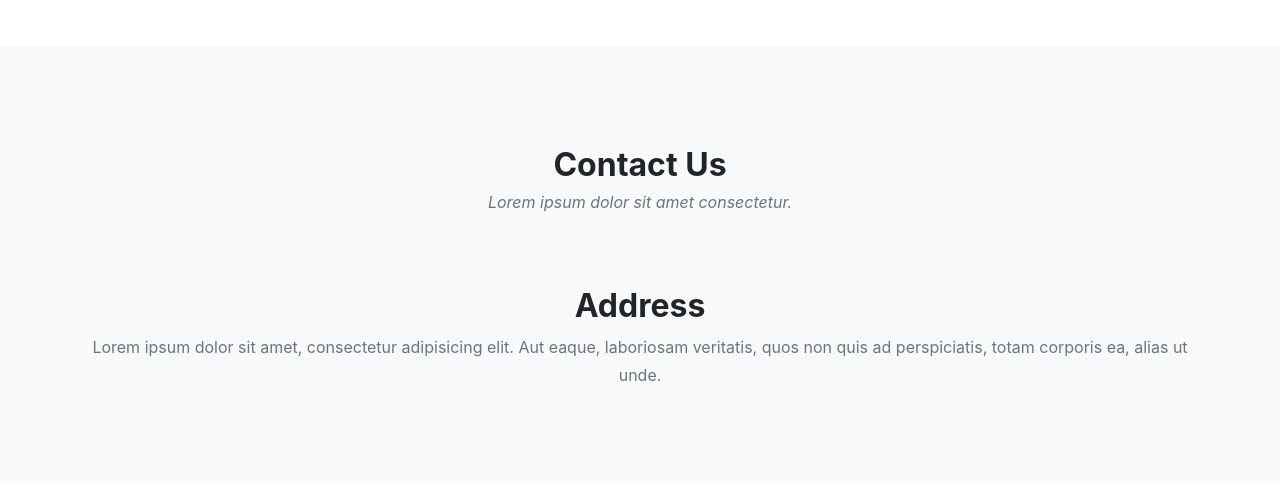
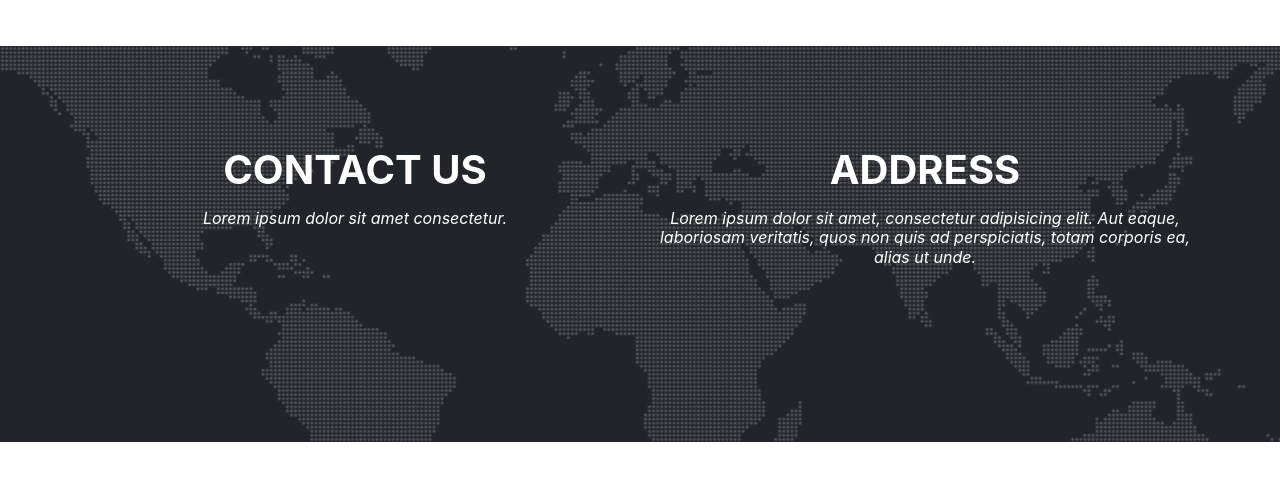
Before and after one commit to yourbala/yourbala.github.io, a React (Create React App) app: page / in a window 1280 px wide. Shown: the part 5358-5839 px from the top of the page. After the commit the page ends 5800 px from the top, so only its background shows below. Built offline with nearby package versions, Linux system fonts and the light colour scheme.

Commit message:
contact page

```diff
--- a/src/App.js
+++ b/src/App.js
@@ -5,6 +5,7 @@ import Menu from './components/Menu';
 import Footer from './components/Footer';
 import Services from './components/Services';
 import About from './components/About';
+import Contact from './components/Contact';
 
 function App() {
   const portfolioLinks = [
@@ -116,7 +117,7 @@ function App() {
                 <img
                   className="mx-auto rounded-circle"
                   src="img/team/1.jpg"
-                  alt=""
+                  alt="Smiley face"
                 />
                 <h4>Kay Garland</h4>
                 <p className="text-muted">Lead Designer</p>
@@ -144,7 +145,7 @@ function App() {
                 <img
                   className="mx-auto rounded-circle"
                   src="img/team/2.jpg"
-                  alt=""
+                  alt="Smiley face"
                 />
                 <h4>Larry Parker</h4>
                 <p className="text-muted">Lead Marketer</p>
@@ -172,7 +173,7 @@ function App() {
                 <img
                   className="mx-auto rounded-circle"
                   src="img/team/3.jpg"
-                  alt=""
+                  alt="Smiley face"
                 />
                 <h4>Diana Pertersen</h4>
                 <p className="text-muted">Lead Developer</p>
@@ -216,7 +217,7 @@ function App() {
                 <img
                   className="img-fluid d-block mx-auto"
                   src="img/logos/envato.jpg"
-                  alt=""
+                  alt="Smiley face"
                 />
               </a>
             </div>
@@ -225,7 +226,7 @@ function App() {
                 <img
                   className="img-fluid d-block mx-auto"
                   src="img/logos/designmodo.jpg"
-                  alt=""
+                  alt="Smiley face"
                 />
               </a>
             </div>
@@ -234,7 +235,7 @@ function App() {
                 <img
                   className="img-fluid d-block mx-auto"
                   src="img/logos/themeforest.jpg"
-                  alt=""
+                  alt="Smiley face"
                 />
               </a>
             </div>
@@ -243,7 +244,7 @@ function App() {
                 <img
                   className="img-fluid d-block mx-auto"
                   src="img/logos/creative-market.jpg"
-                  alt=""
+                  alt="Smiley face"
                 />
               </a>
             </div>
@@ -251,43 +252,7 @@ function App() {
         </div>
       </section>
 
-      <section className="bg-light page-section" id="contact">
-        <div className="container">
-          <div className="row">
-            <div className="col-lg-12 text-center">
-              <h2 >Contact Us</h2>
-              <h3 className="section-subheading text-muted">
-                Lorem ipsum dolor sit amet consectetur.
-              </h3>
-            </div>
-          </div>
-          <div className="row">
-            <div className="col-lg-12">
-              <form id="contactForm" name="sentMessage">
-                <div className="row">
-                  <div className="col-md-6">
-
-                  </div>
-                  <div className="clearfix"></div>
-                  <div className="col-lg-12 text-center">
-                    <div id="success">
-                    <h2 >Address</h2>
-                    <div className="row">
-                    <p className="large text-muted">
-                Lorem ipsum dolor sit amet, consectetur adipisicing elit. Aut
-                eaque, laboriosam veritatis, quos non quis ad perspiciatis,
-                totam corporis ea, alias ut unde.
-              </p>
-              </div>
-              </div>
-
-                  </div>
-                </div>
-              </form>
-            </div>
-          </div>
-        </div>
-      </section>
+      <Contact />
 
       <Footer />
     </div>
--- /dev/null
+++ b/src/components/Contact.js
@@ -0,0 +1,32 @@
+import React from "react";
+
+const Contact = () => {
+  return (
+    <section className="page-section" id="contact">
+      <div className="container">
+        <div className="row">
+          <div className="col-md-6">
+            <div className="form-group">
+              <h2 className="section-heading text-uppercase">Contact Us</h2>
+              <h3 className="section-subheading section-heading">
+                Lorem ipsum dolor sit amet consectetur.
+              </h3>
+            </div>
+          </div>
+          <div className="col-md-6">
+            <div className="form-group">
+              <h2 className="section-heading text-uppercase">Address</h2>
+              <h3 className="section-subheading section-heading">
+                Lorem ipsum dolor sit amet, consectetur adipisicing elit. Aut
+                eaque, laboriosam veritatis, quos non quis ad perspiciatis,
+                totam corporis ea, alias ut unde.
+              </h3>
+            </div>
+          </div>
+        </div>
+      </div>
+    </section>
+  );
+};
+
+export default Contact;
```
